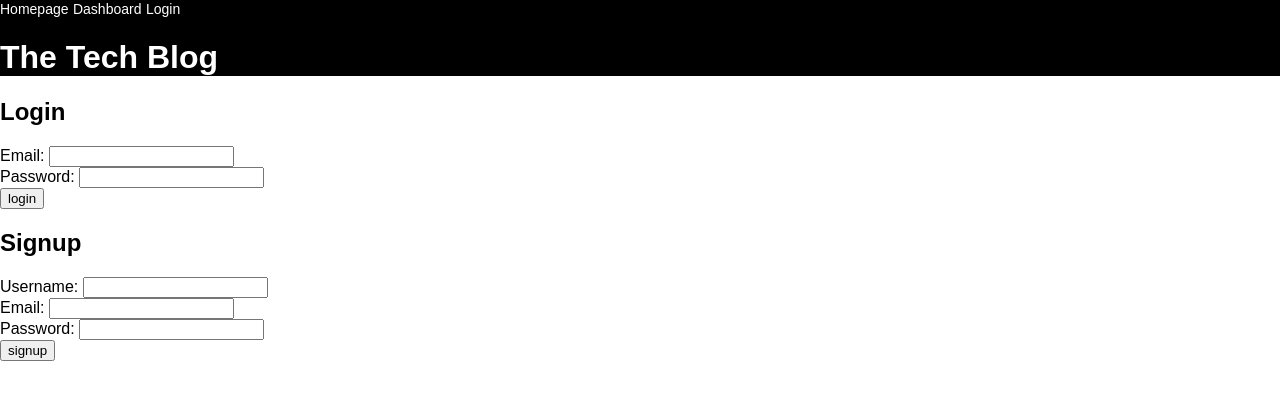
After one commit to bldambtn/UnnecessaryAcronyms, a Node server app: page /login in a window 1280 px wide. The commit adds this page. Shown: the top 400 px of the page. Run offline with Node 20, Linux system fonts and the light colour scheme; some libraries are stand-ins or nearby versions.

Commit message:
set up password files

```diff
--- /dev/null
+++ b/controllers/home-routes.js
@@ -0,0 +1,38 @@
+// Import the Express library's Router object, which allows the creation of modular,
+// mountable route handlers. This router will handle the routes for this module.
+const router = require("express").Router();
+
+// Route to handle the root path ("/"), typically the homepage or a main listing page.
+router.get("/", async (req, res) => {
+  try {
+    // Attempt to render the 'all' template, passing along the loggedIn session variable.
+    // The 'loggedIn' variable is used to determine if the user is logged in and can be
+    // utilized within the template to display different content or options based on the user's status.
+    res.render("all", { loggedIn: req.session.loggedIn });
+  } catch (err) {
+    // If an error occurs during the rendering process, log the error to the console.
+    console.error(err);
+    // Respond with a 500 status code, indicating a server error,
+    // and send a JSON response with an error message.
+    res
+      .status(500)
+      .json({ message: "An error occurred while loading the page." });
+  }
+});
+
+// Route to handle the "/login" path, used to display the login page.
+router.get("/login", (req, res) => {
+  // Check if the user is already logged in by verifying the `loggedIn` session variable.
+  if (req.session.loggedIn) {
+    // If the user is logged in, redirect them to the homepage or the main page ("/").
+    res.redirect("/");
+    return;
+  }
+  // If the user is not logged in, render the 'login' template.
+  // This will display the login form for the user to enter their credentials.
+  res.render("login");
+});
+
+// Export the router object so that it can be used in other parts of the application.
+// This allows the defined routes to be integrated into the main application routing system.
+module.exports = router;
--- /dev/null
+++ b/db/schema.sql
@@ -0,0 +1,3 @@
+DROP DATABASE IF EXISTS user_db;
+
+CREATE DATABASE user_db;
--- /dev/null
+++ b/public/js/login.js
@@ -0,0 +1,66 @@
+// Function to handle the login form submission
+const loginFormHandler = async (event) => {
+  // Prevent the default form submission behavior to handle it via JavaScript
+  event.preventDefault();
+
+  // Get the values from the email and password input fields, trimming any extra whitespace
+  const email = document.querySelector("#email-login").value.trim();
+  const password = document.querySelector("#password-login").value.trim();
+
+  // Check if both email and password fields have values
+  if (email && password) {
+    // Send a POST request to the server to log in the user
+    const response = await fetch("/api/users/login", {
+      method: "POST", // Use the POST method to send data to the server
+      body: JSON.stringify({ email, password }), // Convert the email and password into a JSON string for the request body
+      headers: { "Content-Type": "application/json" }, // Set the content type to JSON
+    });
+
+    // If the server responds with a status of 200 (OK), redirect the user to the homepage
+    if (response.ok) {
+      document.location.replace("/"); // Redirect to the homepage on successful login
+    } else {
+      // If the response is not OK, display an alert to the user indicating the login attempt failed
+      alert("Failed to log in.");
+    }
+  }
+};
+
+// Function to handle the signup form submission
+const signupFormHandler = async (event) => {
+  // Prevent the default form submission behavior to handle it via JavaScript
+  event.preventDefault();
+
+  // Get the values from the username, email, and password input fields, trimming any extra whitespace
+  const username = document.querySelector("#username-signup").value.trim();
+  const email = document.querySelector("#email-signup").value.trim();
+  const password = document.querySelector("#password-signup").value.trim();
+
+  // Check if all fields (username, email, and password) have values
+  if (username && email && password) {
+    // Send a POST request to the server to create a new user account
+    const response = await fetch("/api/users", {
+      method: "POST", // Use the POST method to send data to the server
+      body: JSON.stringify({ username, email, password }), // Convert the user data into a JSON string for the request body
+      headers: { "Content-Type": "application/json" }, // Set the content type to JSON
+    });
+
+    // If the server responds with a status of 200 (OK), redirect the user to the homepage
+    if (response.ok) {
+      document.location.replace("/"); // Redirect to the homepage on successful signup
+    } else {
+      // If the response is not OK, display an alert to the user indicating the signup attempt failed
+      alert("Failed to sign up.");
+    }
+  }
+};
+
+// Add an event listener to the login form that triggers the loginFormHandler function when the form is submitted
+document
+  .querySelector(".login-form")
+  .addEventListener("submit", loginFormHandler);
+
+// Add an event listener to the signup form that triggers the signupFormHandler function when the form is submitted
+document
+  .querySelector(".signup-form")
+  .addEventListener("submit", signupFormHandler);
--- a/server.js
+++ b/server.js
@@ -1,23 +1,51 @@
 // Dependencies
+// Import the Express framework for building web applications.
 const express = require("express");
+// Import the express-session middleware for managing sessions.
+const session = require("express-session");
+// Import the express-handlebars template engine for rendering HTML views.
 const exphbs = require("express-handlebars");
+// Import the path module, which provides utilities for working with file and directory paths.
 const path = require("path");
+// Create an instance of express-handlebars with default settings.
 const hbs = exphbs.create({});
+// Import the Sequelize instance to handle database connections.
+const sequelize = require("./config/connection");
 
 // Sets up the Express App
+// Create an Express application instance.
 const app = express();
+// Define the port on which the server will listen. It uses the environment variable `PORT` if available, otherwise defaults to 3001.
 const PORT = process.env.PORT || 3001;
 
+// Configure session settings, including a secret key, and disabling automatic session resaving and initialization.
+const sess = {
+  secret: "Super secret secret", // A secret key used to sign the session ID cookie.
+  resave: false, // Prevents the session from being saved back to the session store if it wasn't modified during the request.
+  saveUninitialized: false, // Prevents uninitialized sessions from being saved to the session store.
+};
+
+// Apply the session middleware to the Express app, enabling session management.
+app.use(session(sess));
+
+// Serve static files from the "public" directory. This makes files like images, CSS, and JavaScript available to the client.
 app.use(express.static(path.join(__dirname, "public")));
+// Serve static files from the "views" directory. This could be used for serving additional assets like partials or templates.
 app.use(express.static(path.join(__dirname, "views")));
 
+// Set up Handlebars as the template engine for the app.
 app.engine("handlebars", hbs.engine);
+// Set the default view engine to Handlebars, so that files with the ".handlebars" extension will be rendered using this engine.
 app.set("view engine", "handlebars");
 
-app.use(express.static(path.join(__dirname, "public")));
-app.use(require("./controllers/homeRoutes"));
+// Use the routes defined in the "home-routes" controller.
+app.use(require("./controllers/home-routes"));
 
 // Starts the server to begin listening
-app.listen(PORT, () => {
-  console.log("Server listening on: http://localhost:" + PORT);
+// Sync the Sequelize models with the database. The `force: false` option prevents dropping and recreating tables.
+sequelize.sync({ force: false }).then(() => {
+  // Start the Express server and listen on the specified port.
+  app.listen(PORT, () =>
+    console.log("Server listening on: http://localhost:" + PORT)
+  );
 });
--- a/views/layouts/main.handlebars
+++ b/views/layouts/main.handlebars
@@ -1,22 +1,42 @@
+<!-- Define the root element of the HTML document and set the language to English -->
 <html lang="en">
   <head>
+    <!-- Specify the character encoding for the document, using UTF-8 to support a wide range of characters -->
     <meta charset="UTF-8" />
+    <!-- Set the title of the web page that appears in the browser tab -->
     <title>The Tech Blog</title>
-    <!-- <link rel="stylesheet" href="/public/jass.css"> -->
+    <!-- Link to another external CSS stylesheet that is currently active -->
     <link rel="stylesheet" href="style.css" />
   </head>
 
   <body>
+    <!-- Define the header of the page, which typically contains navigation and branding -->
     <header>
+      <!-- Navigation bar with links to different sections of the site -->
       <nav>
+        <!-- Link to the homepage -->
         <a href="/">Homepage</a>
+        <!-- Placeholder link for the dashboard, "#" indicates it currently goes nowhere -->
         <a href="#">Dashboard</a>
-        <a href="#">Login</a>
+        <!-- If the user is logged in, show a logout button -->
+        {{#if loggedIn}}
+          <button id="logout" class="btn-no-style">Logout</button>
+        {{else}}
+          <!-- Otherwise, show a link to login -->
+          <a href="/login">Login</a>
+        {{/if}}
       </nav>
+      <!-- Main title of the page, usually displayed prominently in the header -->
       <h1>The Tech Blog</h1>
     </header>
+    <!-- Main content area of the page -->
     <main class="container container-fluid mt-5">
+      <!-- Handlebars placeholder for dynamic content to be injected into the page -->
       {{{body}}}
+      <!-- If the user is logged in, load the JS script for when they logout -->
+      {{#if loggedIn}}
+        <script src="/js/logout.js"></script>
+      {{/if}}
     </main>
   </body>
 </html>
--- /dev/null
+++ b/views/login.handlebars
@@ -0,0 +1,76 @@
+<!-- Main container for the login and signup forms, using Bootstrap classes for layout -->
+<div class="row justify-space-between-md">
+
+  <!-- Login card section -->
+  <div class="login-card">
+    <!-- Title for the login section -->
+    <h2 class="page-title">Login</h2>
+
+    <!-- Form for user login -->
+    <form class="form login-form">
+      <!-- Form group for email input -->
+      <div class="form-group">
+        <!-- Label for the email input field -->
+        <label for="email-login">Email:</label>
+        <!-- Input field for entering the email address -->
+        <input class="form-input" type="text" id="email-login" />
+      </div>
+
+      <!-- Form group for password input -->
+      <div class="form-group">
+        <!-- Label for the password input field -->
+        <label for="password-login">Password:</label>
+        <!-- Input field for entering the password -->
+        <input class="form-input" type="password" id="password-login" />
+      </div>
+
+      <!-- Form group for the login button -->
+      <div class="form-group">
+        <!-- Button to submit the login form -->
+        <button class="btn btn-primary" type="submit">login</button>
+      </div>
+    </form>
+  </div>
+
+  <!-- Signup card section -->
+  <div class="login-card">
+    <!-- Title for the signup section -->
+    <h2 class="page-title">Signup</h2>
+
+    <!-- Form for user signup -->
+    <form class="form signup-form">
+      <!-- Form group for username input -->
+      <div class="form-group">
+        <!-- Label for the username input field -->
+        <label for="username-signup">Username:</label>
+        <!-- Input field for entering the username -->
+        <input class="form-input" type="text" id="username-signup" />
+      </div>
+
+      <!-- Form group for email input -->
+      <div class="form-group">
+        <!-- Label for the email input field -->
+        <label for="email-signup">Email:</label>
+        <!-- Input field for entering the email address -->
+        <input class="form-input" type="text" id="email-signup" />
+      </div>
+
+      <!-- Form group for password input -->
+      <div class="form-group">
+        <!-- Label for the password input field -->
+        <label for="password-signup">Password:</label>
+        <!-- Input field for entering the password -->
+        <input class="form-input" type="password" id="password-signup" />
+      </div>
+
+      <!-- Form group for the signup button -->
+      <div class="form-group">
+        <!-- Button to submit the signup form -->
+        <button class="btn btn-primary" type="submit">signup</button>
+      </div>
+    </form>
+  </div>
+</div>
+
+<!-- Include the JavaScript file that handles login and signup form submissions -->
+<script src="./js/login.js"></script>
```
Also changed, not shown: config/connection.js (added, +31 -0 lines), controllers/api/index.js (added, +20 -0 lines), controllers/api/user-routes.js (added, +103 -0 lines), controllers/homeRoutes.js (deleted, +0 -7 lines), controllers/index.js (added, +25 -0 lines), models/User.js (added, +80 -0 lines), models/home.js (deleted, +0 -27 lines), models/index.js (added, +10 -0 lines), public/js/logout.js (added, +20 -0 lines), public/style.css (+21 -0 lines), views/all.handlebars (+8 -1 lines), public/jass.css (deleted).
